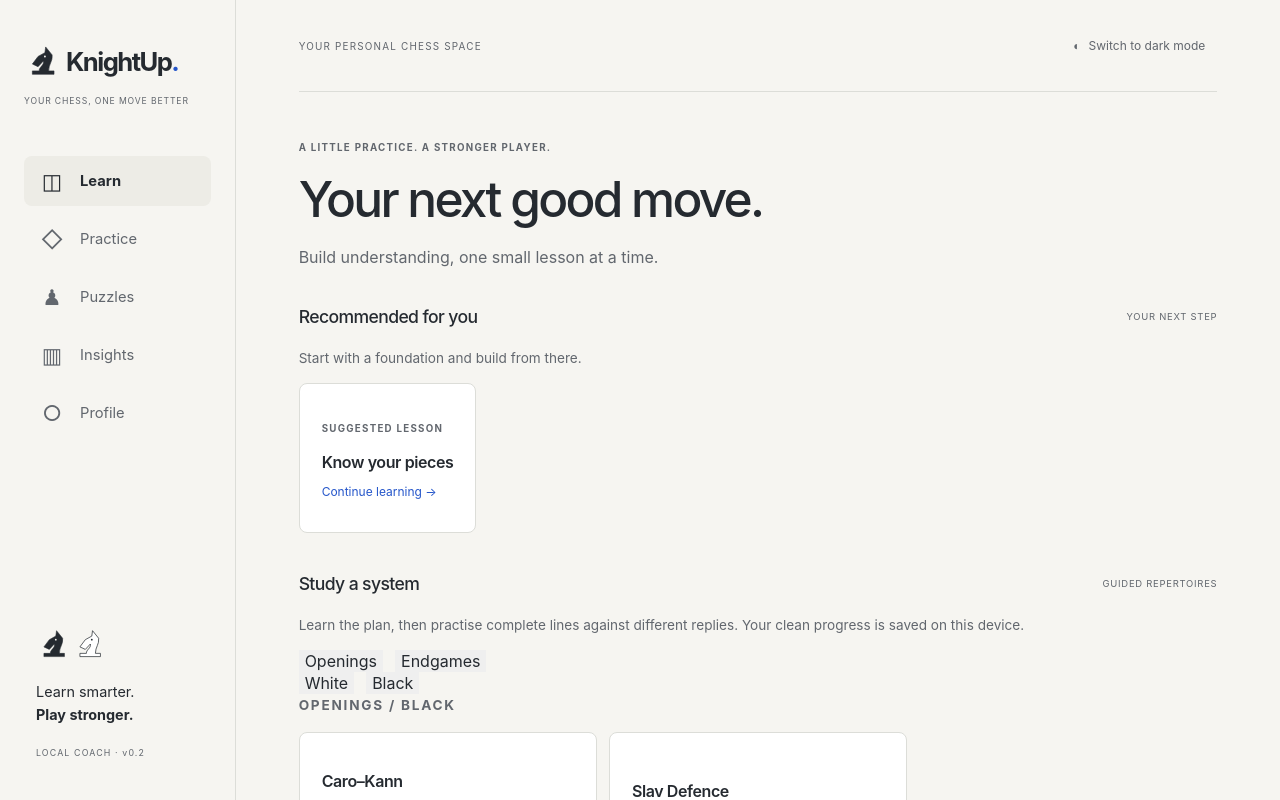
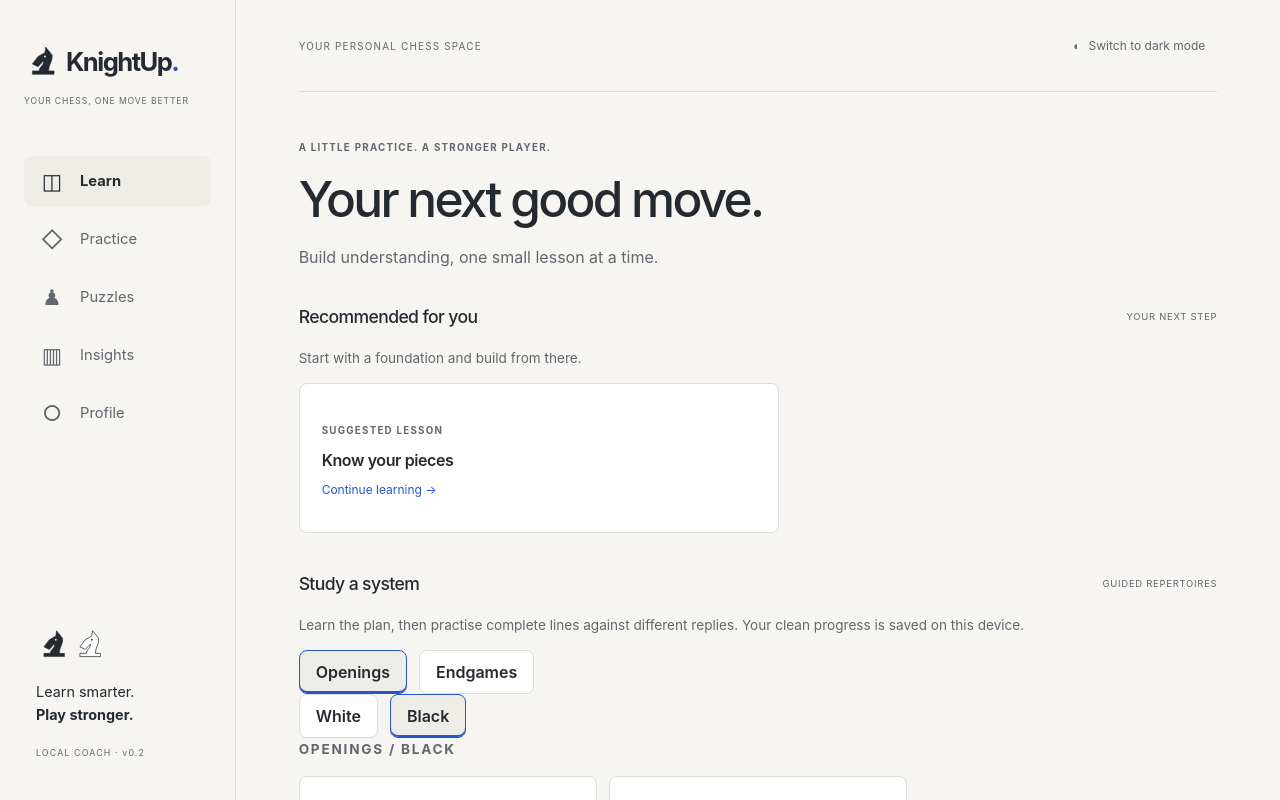
Before and after one commit to nfloser/knightup, a React (Vite) app: page / in a window 1280 px wide. Shown: the top 800 px of the page. Built offline with nearby package versions, Linux system fonts and the light colour scheme.

Commit message:
feat: improve study navigation (src/style.css)

```diff
--- a/src/style.css
+++ b/src/style.css
@@ -1827,3 +1827,50 @@ textarea {
     font-size: 0.8rem;
   }
 }
+
+/* Study and practice controls use the same tokens in both themes. */
+.academy .actions > button:not(.primary),
+.secondary-action {
+  min-height: 44px;
+  padding: 10px 16px;
+  border: 1px solid var(--line);
+  border-radius: 8px;
+  background: var(--surface);
+  color: var(--ink);
+  font-weight: 600;
+}
+.academy .actions > button[aria-pressed="true"] {
+  border-color: var(--accent);
+  background: var(--soft);
+  color: var(--ink);
+  box-shadow: inset 0 -2px 0 var(--accent);
+}
+.academy .actions > button:hover,
+.secondary-action:hover {
+  border-color: var(--accent);
+}
+.study-next {
+  width: min(100%, 480px);
+}
+.study-next h3 {
+  margin-top: 12px;
+}
+.practice-options {
+  display: grid;
+  grid-template-columns: repeat(2, minmax(0, 1fr));
+  gap: 16px;
+  margin: 16px 0 24px;
+}
+.notation-practice {
+  margin: 24px 0;
+}
+.notation-practice summary {
+  cursor: pointer;
+  font-weight: 600;
+  padding: 14px 0;
+}
+@media (max-width: 760px) {
+  .practice-options {
+    grid-template-columns: 1fr;
+  }
+}
```
